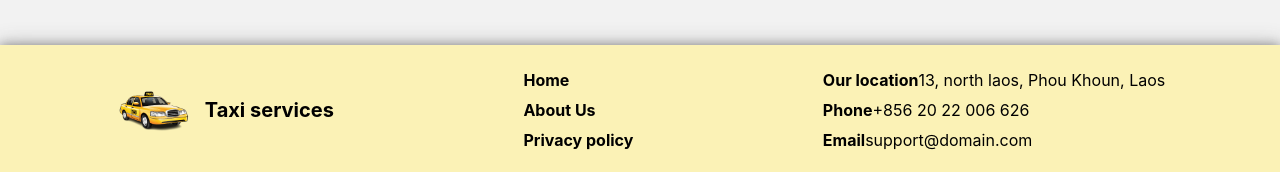
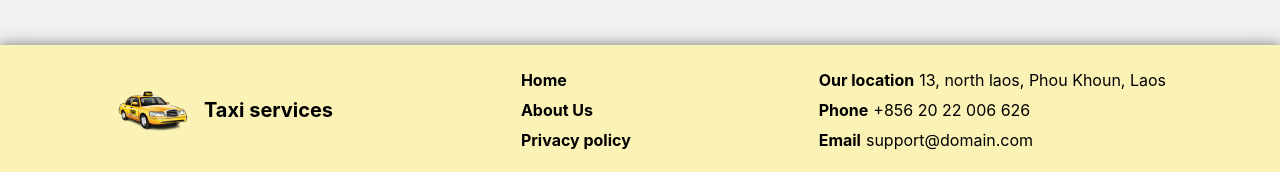
Before and after one commit to veluat/taxi-services, a React (Create React App) app: page /cookie-policy in a window 1280 px wide. Shown: the part 1004-1176 px from the top of the page. Built offline with nearby package versions, Linux system fonts and the light colour scheme.

Commit message:
style: total fix

```diff
--- a/src/layout/footer/Footer.css
+++ b/src/layout/footer/Footer.css
@@ -42,8 +42,8 @@
 
 .contact-info p {
     display: inline-block;
-    margin: 5px 0;
     font-weight: normal;
+    margin: 5px 0 5px 5px;
 }
 
 .contact-info a {
```
